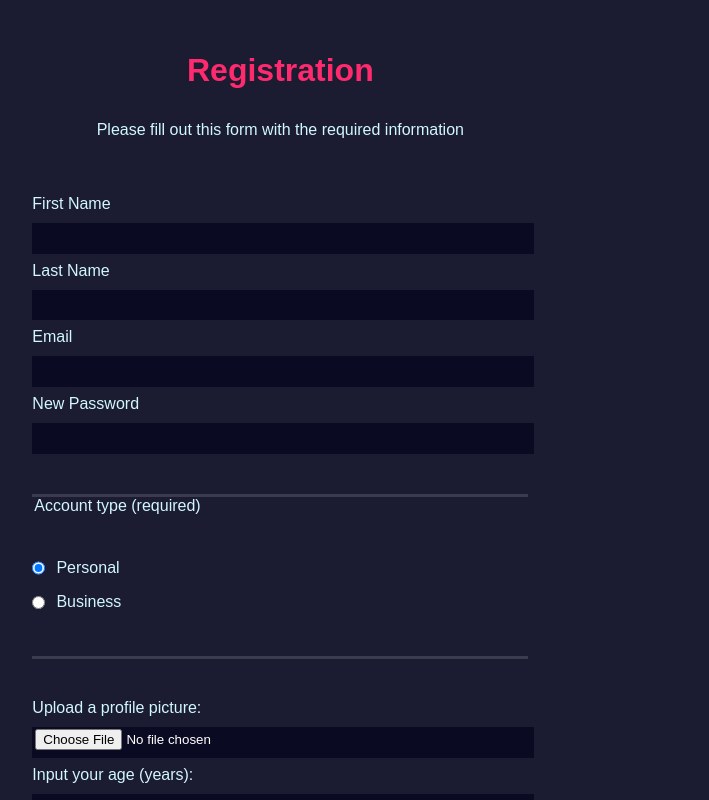
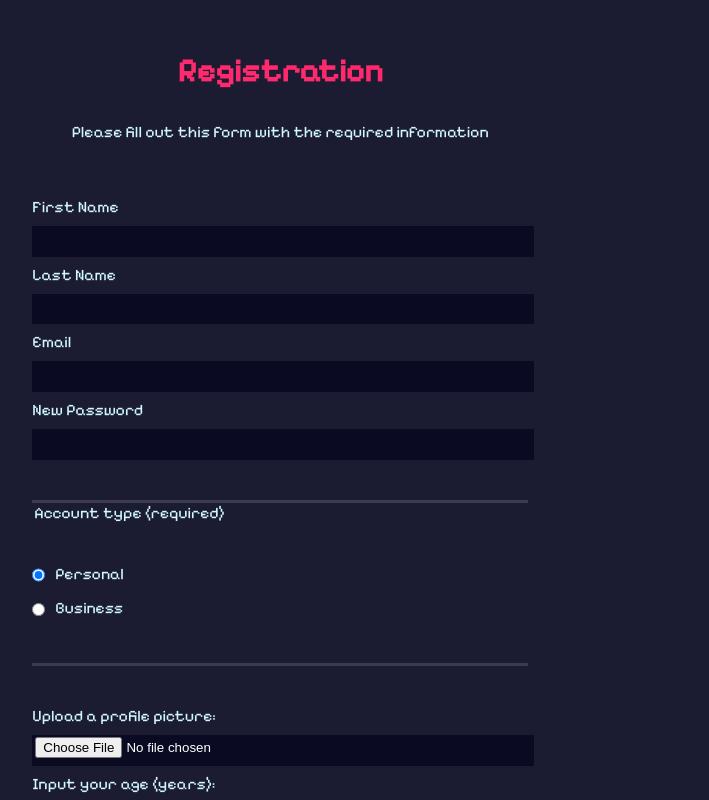
Before and after one commit to mantillonv/Sign-up-Form, a plain HTML site: page index.html in a window 1280 px wide. Shown: the full height of the page, 153-862 px from the left. Drawn offline with Linux system fonts and the light colour scheme.

Commit message:
Fix multiple Css link rel

```diff
--- a/index.html
+++ b/index.html
@@ -4,7 +4,8 @@
     <meta charset="UTF-8">
     <meta name="viewport" content="width=device-width, initial-scale=1.0">
     <title>Sign-up Form</title>
-    <link rel="stylesheet" href="./styles.css" href="https://fonts.googleapis.com/css2?family=Pixelify+Sans&display=swap">
+    <link rel="stylesheet" href="./styles.css">
+    <link rel="stylesheet" href="https://fonts.googleapis.com/css2?family=Pixelify+Sans&display=swap">
 </head>
 <body>
     <div class="main-content">
```
